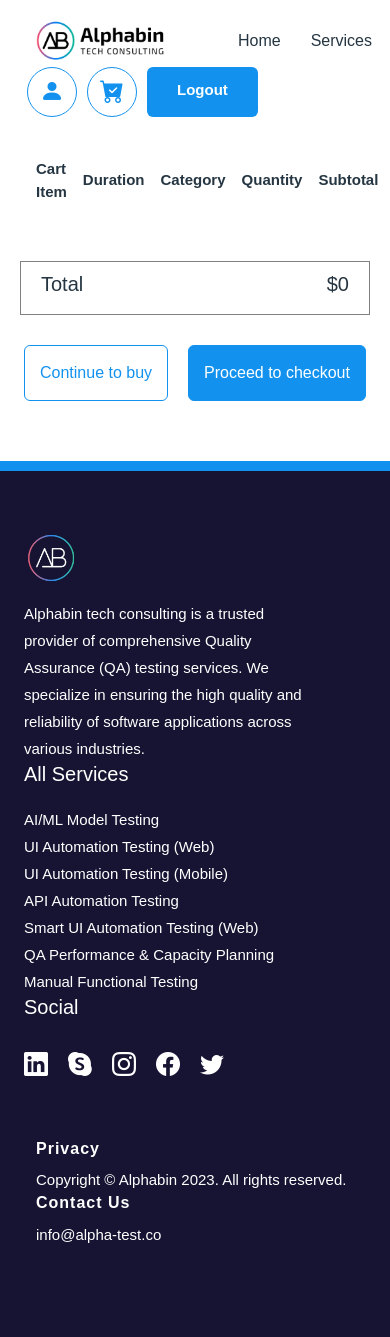
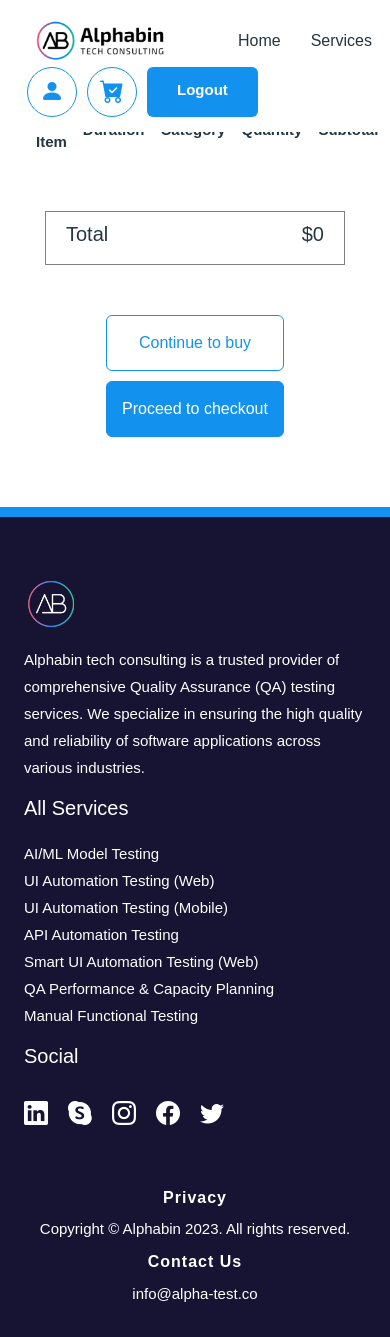
Before and after one commit to pravin79/alphabin-test, a Django app: page /mycart in a window 390 px wide; the page is wider, and only the part inside the window is pictured. Before the commit the page ends 1243 px from the top of that part, so only its background shows below. Run offline with Django 4.2, Linux system fonts and the light colour scheme; a user stored in the database is signed in; data comes from the database, SQL or seed files in the repository; lists and menus that the app fills with data are empty.

Commit message:
Added responsive media queries

```diff
--- a/static/assets/css/mycart.css
+++ b/static/assets/css/mycart.css
@@ -135,3 +135,66 @@
   margin-top: 30px;
   display: flex;
 }
+
+@media (max-width: 767px) {
+  .mycart {
+    padding-top: 100px;
+  }
+
+  .mycart__container h3 {
+    text-align: center;
+    margin-bottom: 30px;
+  }
+
+  .mycart__container .row {
+    flex-wrap: wrap;
+    justify-content: center;
+  }
+
+  .item img {
+    width: 100%;
+    margin-right: 0;
+    margin-bottom: 20px;
+  }
+
+  .item_description p {
+    text-align: center;
+  }
+
+  .item {
+    flex-direction: column;
+    align-items: center;
+  }
+
+  .quantity {
+    flex-direction: row;
+  }
+
+  .quantityInput {
+    margin: 0;
+    width: 40px;
+    text-align: center;
+  }
+
+  .amount .container {
+    flex-direction: column;
+    align-items: center;
+  }
+
+  .total-amount {
+    width: 100%;
+    max-width: 300px;
+    margin-bottom: 20px;
+  }
+
+  .cta-btn {
+    flex-direction: column;
+  }
+
+  .continue-btn,
+  .proceed-checkout {
+    width: 100%;
+    max-width: 200px;
+    margin-bottom: 10px;
+  }
+}
--- a/static/assets/css/style.css
+++ b/static/assets/css/style.css
@@ -574,3 +628,30 @@
   margin-top: 3rem;
   width: 100%;
 }
+
+.comlpany-desc {
+  margin-right: 60px
+}
+
+@media (max-width: 767px) {
+  footer .row {
+    flex-wrap: wrap;
+  }
+
+  .all-serv,
+  .useful-links {
+    margin-top: 15px;
+  }
+
+  .comlpany-desc {
+    margin: 0;
+  }
+
+  .term-condition {
+    text-align: center;
+  }
+
+  .term-condition p {
+    margin-bottom: 10px;
+  }
+}
--- a/template/home.html
+++ b/template/home.html
@@ -62,51 +62,76 @@
     {% block content %}
     {% endblock %}
 
-    <footer class="container-fluid">
+    <footer id="footer" class="container-fluid">
       <div class="container">
         <div class="row">
           <div class="col-lg-6">
             <div class="footer__logo">
               <a href="home">
-                <img
-                  src="../static/assets/imgs/company_logo.png"
-                  alt=""/>
-                </a>
+                <img src="../static/assets/imgs/company_logo.png" alt="" />
+              </a>
             </div>
-            <p style="margin-right: 60px;">
-              Alphabin tech consulting is a trusted provider of comprehensive Quality Assurance (QA) testing services. We specialize in ensuring the high quality and reliability of software applications across various industries.
+            <p class="comlpany-desc">
+              Alphabin tech consulting is a trusted provider of comprehensive
+              Quality Assurance (QA) testing services. We specialize in ensuring
+              the high quality and reliability of software applications across
+              various industries.
             </p>
           </div>
           <div class="col-lg-3 all-serv">
             <h5>All Services</h5>
-            <p><a href="product1">AI/ML Model Testing</a></p>
-            <p><a href="product2">UI Automation Testing (Web)</a></p>
-            <p><a href="product3">UI Automation Testing (Mobile)</a></p>
-            <p><a href="product4">API Automation Testing</a></p>
-            <p><a href="product5">Smart UI Automation Testing (Web)</a></p>
-            <p><a href="product6">QA Performance & Capacity Planning</a></p>
-            <p><a href="product7">Manual Functional Testing</a></p>
+            <p>
+              <a href="product1" id="aiModelTestingLink">AI/ML Model Testing</a>
+            </p>
+            <p>
+              <a href="product2" id="uiAutomationWebLink"
+                >UI Automation Testing (Web)</a
+              >
+            </p>
+            <p>
+              <a href="product3" id="uiAutomationMobileLink"
+                >UI Automation Testing (Mobile)</a
+              >
+            </p>
+            <p>
+              <a href="product4" id="apiAutomationLink"
+                >API Automation Testing</a
+              >
+            </p>
+            <p>
+              <a href="product5" id="smartUIAutomationWebLink"
+                >Smart UI Automation Testing (Web)</a
+              >
+            </p>
+            <p>
+              <a href="product6" id="performanceCapacityPlanningLink"
+                >QA Performance & Capacity Planning</a
+              >
+            </p>
+            <p>
+              <a href="product7" id="manualFunctionalTestingLink"
+                >Manual Functional Testing</a
+              >
+            </p>
           </div>
-          <!-- <div class="col-lg-2 user-link">
-            <h5>Userful Links</h5>
-            <p><a href="#">About Us</a></p>
-            <p><a href="#">Contact Us</a></p>
-            <p><a href="#">Blog</a></p>
-          </div> -->
-          <div class="col-lg-3">
+          <div class="col-lg-3 useful-links">
             <h5>Social</h5>
             <div class="links">
-              <a href="#" target="_blank"><i class="bi bi-linkedin"></i></a>
-              <a href=""><i class="bi bi-skype"></i></a>
-              <a href=""><i class="bi bi-instagram icon"></i></a>
-              <a href="#" target="_blank"
+              <a href="#" target="_blank" id="linkedinLink"
+                ><i class="bi bi-linkedin"></i
+              ></a>
+              <a href="" id="skypeLink"><i class="bi bi-skype"></i></a>
+              <a href="" id="instagramLink"
+                ><i class="bi bi-instagram icon"></i
+              ></a>
+              <a href="#" target="_blank" id="facebookLink"
                 ><i class="bi bi-facebook icon"></i
               ></a>
-              <a href=""><i class="bi bi-twitter icon"></i></a>
+              <a href="" id="twitterLink"><i class="bi bi-twitter icon"></i></a>
             </div>
           </div>
         </div>
-        <hr class="hr"/>
+        <hr class="hr" />
         <div class="row term-condition">
           <div class="col-lg-9">
             <h6>Privacy</h6>
--- a/template/lastOrderId.txt
+++ /dev/null
@@ -1 +0,0 @@
-1000
```
Also changed, not shown: other parts of static/assets/css/style.css (+56 -2 lines), static/assets/css/order-confirmation.css (+47 -0 lines), static/assets/css/product-details.css (+19 -1 lines), template/base.html (+2 -8 lines), template/homepage.html (+2 -8 lines), template/order-confirmation.html (+0 -12 lines).
